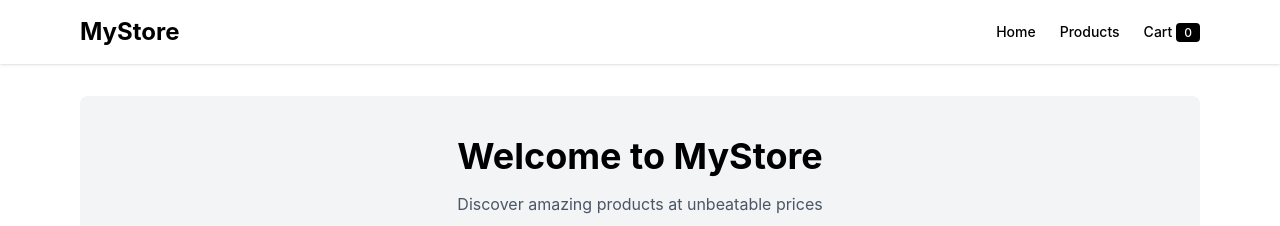
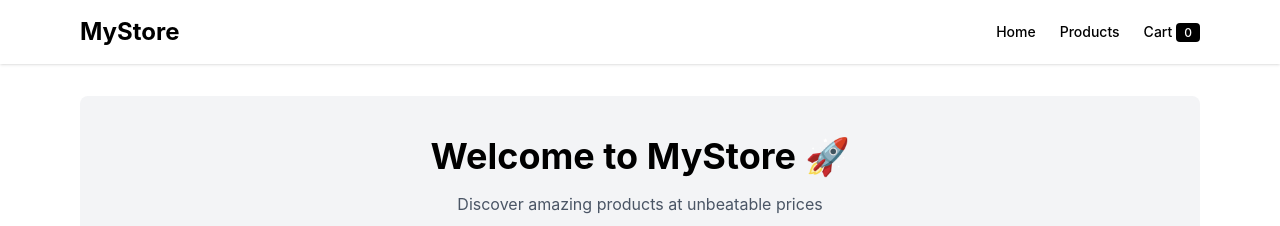
Before and after one commit to amitsharmamumbai/react-ecommerce-app, a React (Vite) app: page / in a window 1280 px wide. Shown: the top 226 px of the page. Built offline with nearby package versions, Linux system fonts and the light colour scheme; no server answers.

Commit message:
Test CI/CD deployment

```diff
--- a/src/pages/Home.jsx
+++ b/src/pages/Home.jsx
@@ -21,7 +21,7 @@ export default function Home() {
       {/* Hero Section */}
       <div className="bg-gray-100 p-10 rounded-lg text-center">
         <h1 className="text-4xl font-bold mb-4">
-          Welcome to MyStore
+          Welcome to MyStore 🚀
         </h1>
 
         <p className="text-gray-600 mb-6">
```
